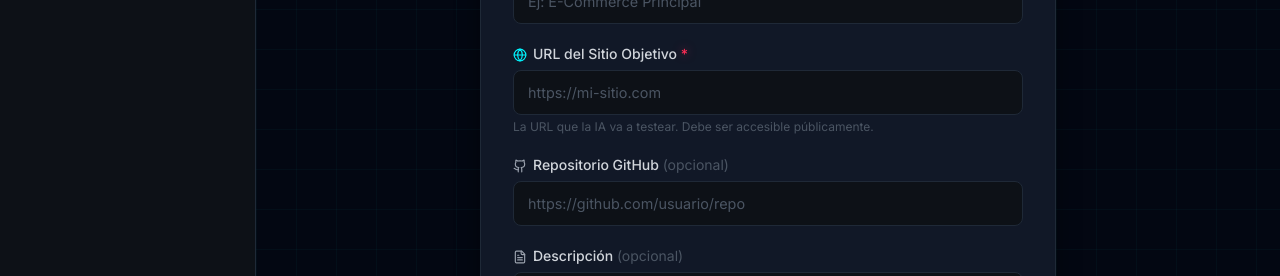
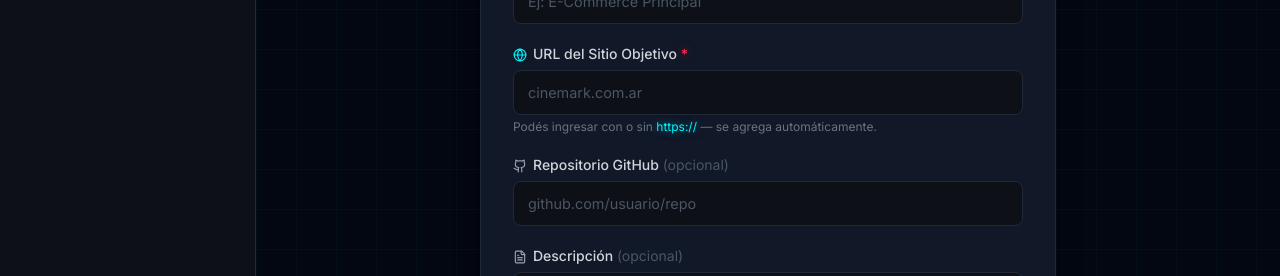
Before and after one commit to neon-tech-talent/testforge-ai, a Next.js app: page /proyectos/nuevo in a window 1280 px wide. Shown: the part 271-547 px from the top of the page. Built offline with nearby package versions, Linux system fonts and the light colour scheme.

Commit message:
fix: URL input acepta dominio sin https:// - auto-normaliza el protocolo

```diff
--- a/app/proyectos/nuevo/page.tsx
+++ b/app/proyectos/nuevo/page.tsx
@@ -27,6 +27,13 @@ export default function NuevoProyectoPage() {
   const [loading, setLoading] = useState(false);
   const [error, setError] = useState('');
 
+  const normalizeUrl = (raw: string): string => {
+    const trimmed = raw.trim();
+    if (!trimmed) return '';
+    if (/^https?:\/\//i.test(trimmed)) return trimmed;
+    return `https://${trimmed}`;
+  };
+
   const handleSubmit = async (e: React.FormEvent) => {
     e.preventDefault();
     setError('');
@@ -36,10 +43,12 @@ export default function NuevoProyectoPage() {
       return;
     }
 
+    const urlNormalizada = normalizeUrl(form.url_sitio);
+
     try {
-      new URL(form.url_sitio);
+      new URL(urlNormalizada);
     } catch {
-      setError('La URL del sitio no es válida. Incluye https://');
+      setError('La URL del sitio no es válida. Ej: cinemark.com.ar o https://cinemark.com.ar');
       return;
     }
 
@@ -49,7 +58,7 @@ export default function NuevoProyectoPage() {
       const res = await fetch('/api/proyectos', {
         method: 'POST',
         headers: { 'Content-Type': 'application/json' },
-        body: JSON.stringify({ ...form, session_id: sessionId }),
+        body: JSON.stringify({ ...form, url_sitio: urlNormalizada, session_id: sessionId }),
       });
       const json = await res.json();
       if (!res.ok) throw new Error(json.error || 'Error al crear el proyecto');
@@ -110,16 +119,20 @@ export default function NuevoProyectoPage() {
                 <Globe className="w-3.5 h-3.5 inline mr-1.5 text-neon-cyan" />
                 URL del Sitio Objetivo <span className="text-neon-red">*</span>
               </label>
-              <input
-                type="url"
-                value={form.url_sitio}
-                onChange={(e) => setForm({ ...form, url_sitio: e.target.value })}
-                placeholder="https://mi-sitio.com"
-                className="forge-input"
-                required
-              />
-              <p className="text-xs text-gray-600 mt-1">
-                La URL que la IA va a testear. Debe ser accesible públicamente.
+              <div className="relative">
+                <span className="absolute left-3 top-1/2 -translate-y-1/2 text-xs text-gray-600 font-mono select-none pointer-events-none">
+                  {!form.url_sitio || /^https?:\/\//i.test(form.url_sitio) ? '' : 'https://'}
+                </span>
+                <input
+                  type="text"
+                  value={form.url_sitio}
+                  onChange={(e) => setForm({ ...form, url_sitio: e.target.value })}
+                  placeholder="cinemark.com.ar"
+                  className="forge-input"
+                />
+              </div>
+              <p className="text-xs text-gray-500 mt-1">
+                Podés ingresar con o sin <span className="text-neon-cyan font-mono">https://</span> — se agrega automáticamente.
               </p>
             </div>
 
@@ -131,10 +144,10 @@ export default function NuevoProyectoPage() {
                 <span className="text-gray-600 font-normal">(opcional)</span>
               </label>
               <input
-                type="url"
+                type="text"
                 value={form.repo_github}
                 onChange={(e) => setForm({ ...form, repo_github: e.target.value })}
-                placeholder="https://github.com/usuario/repo"
+                placeholder="github.com/usuario/repo"
                 className="forge-input"
               />
             </div>
```
